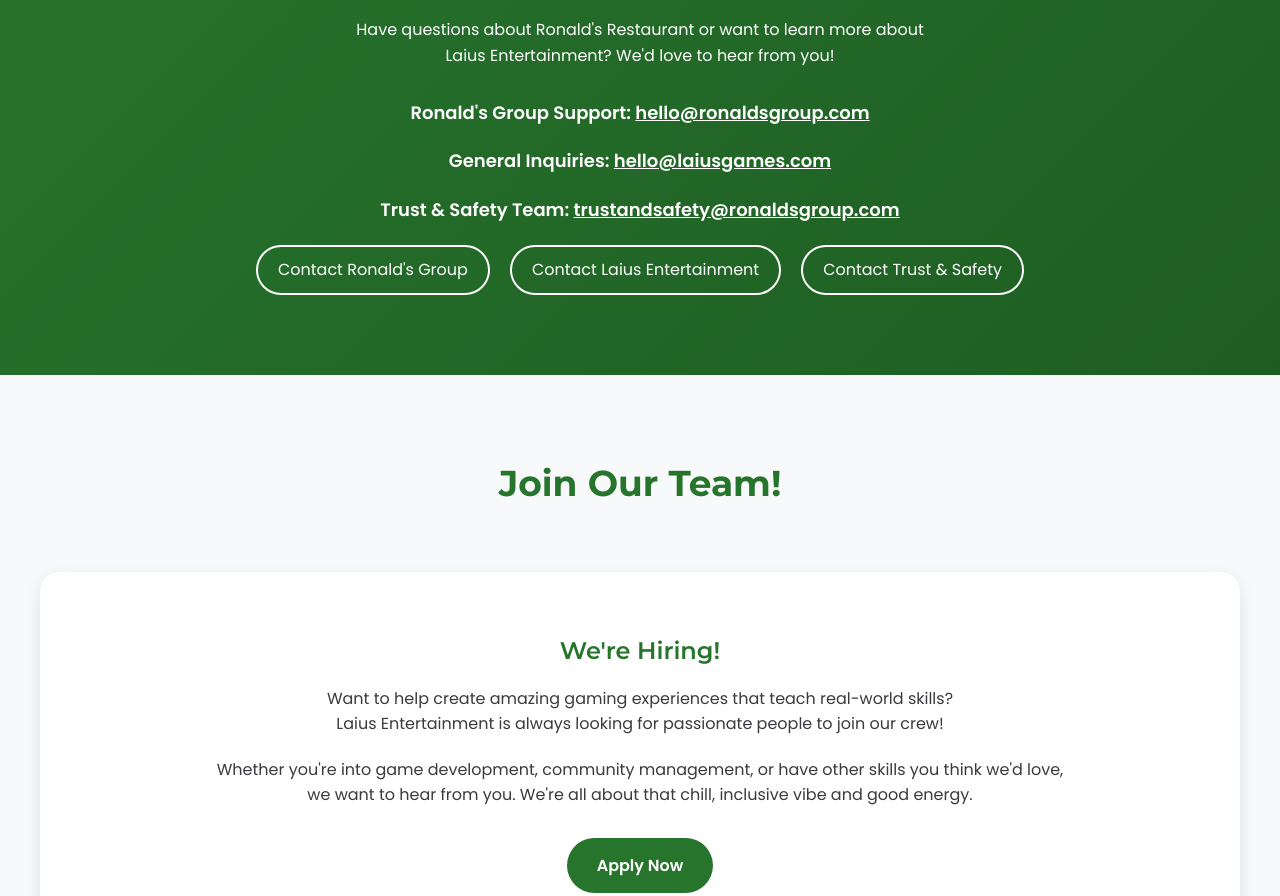
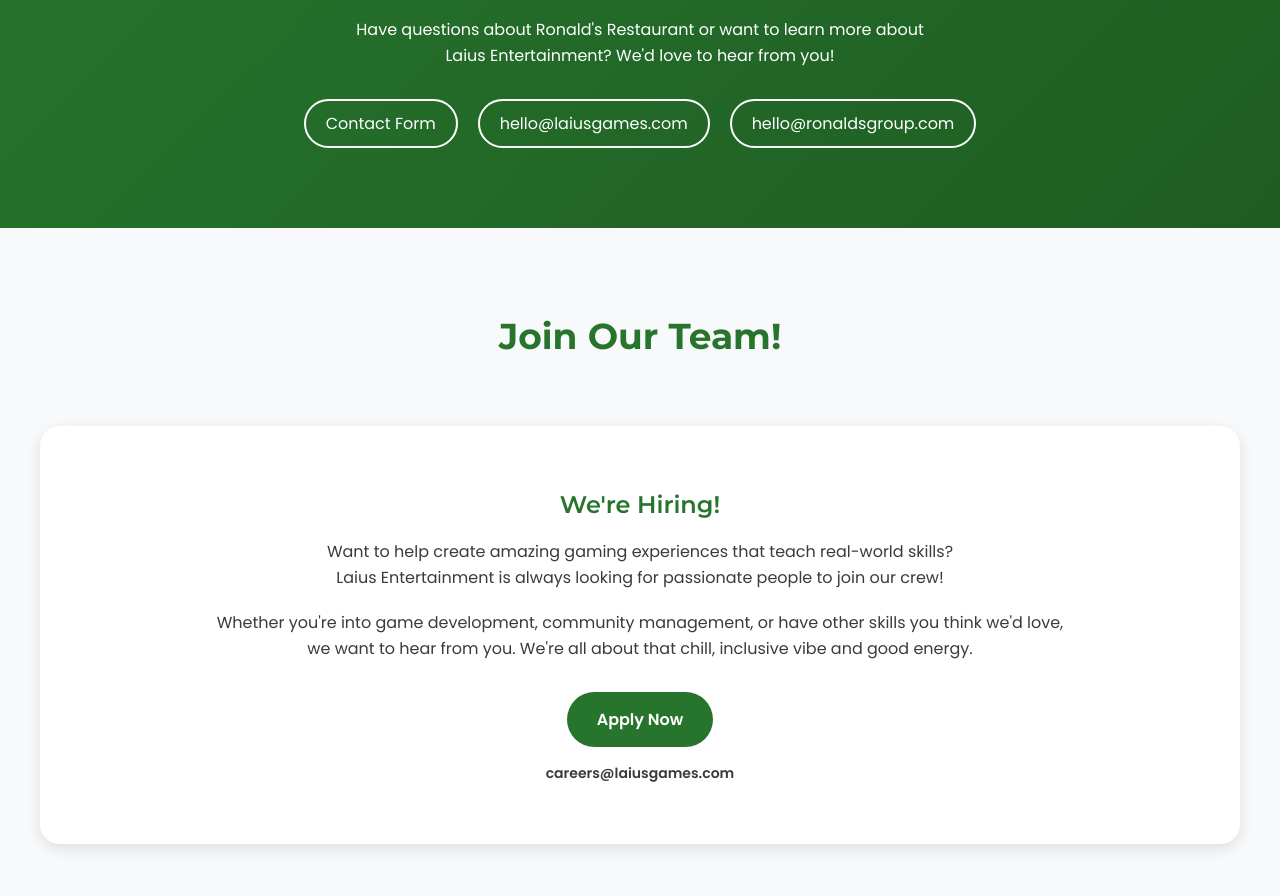
Before and after one commit to igorkalen/laiusentertainment, a plain HTML site: page index.html in a window 1280 px wide. Shown: the part 3284-4180 px from the top of the page. Drawn offline with Linux system fonts and the light colour scheme; a script that the page names is missing.

Commit message:
Update index.html

```diff
--- a/index.html
+++ b/index.html
@@ -1013,7 +1013,7 @@ body:not(.dark-mode) .theme-toggle:hover svg {
 				<p class="contact-description">
 					Have questions about Ronald's Restaurant or want to learn more about Laius Entertainment? We'd love to hear from you!
 				</p>
-				<div class="contact-email">
+				<!--<div class="contact-email">
 					<strong>Ronald's Group Support:</strong>
 					<a href="mailto:hello@ronaldsgroup.com" style="color: #ffffff; text-decoration: underline;">hello@ronaldsgroup.com</a>
 				</div>
@@ -1024,11 +1024,11 @@ body:not(.dark-mode) .theme-toggle:hover svg {
 				<div class="contact-email">
 					<strong>Trust &amp; Safety Team:</strong>
 					<a href="mailto:trustandsafety@ronaldsgroup.com" style="color: #ffffff; text-decoration: underline;">trustandsafety@ronaldsgroup.com</a>
-				</div>
+				</div> not used anymore -->
 				<div class="contact-links">
-					<a href="mailto:hello@ronaldsgroup.com" class="contact-link">Contact Ronald's Group</a>
-					<a href="mailto:hello@laiusgames.com" class="contact-link">Contact Laius Entertainment</a>
-					<a href="mailto:trustandsafety@ronaldsgroup.com" class="contact-link">Contact Trust &amp; Safety</a>
+					<a href="/contact" class="contact-link">Contact Form</a>
+					<a href="mailto:hello@laiusgames.com" class="contact-link">hello@laiusgames.com</a>
+					<a href="mailto:ronaldsgroup.com" class="contact-link">hello@ronaldsgroup.com</a>
 				</div>
 			</div>
 		</section>
```
